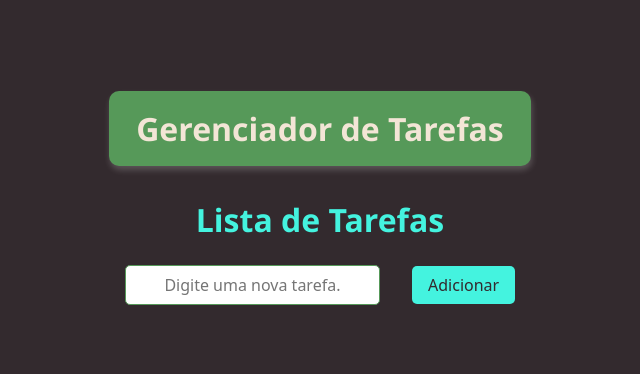
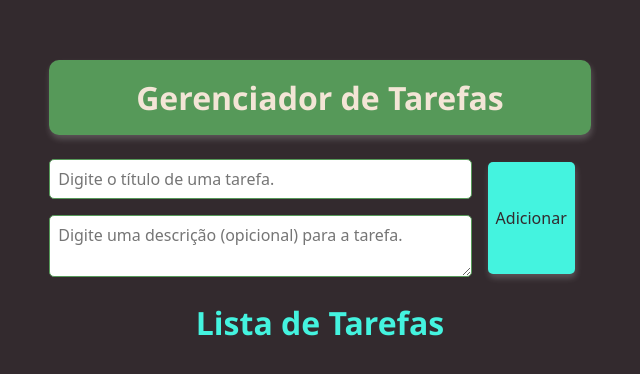
Before and after one commit to Kirarizinho02/ListaDeTarefas, a React (Vite) app in the folder lista-de-tarefas/: page / in a window 1280 px wide. Shown: the part 238-612 px from the top of the page, without its empty margins (320-960 px from the left). Built offline with nearby package versions, Linux system fonts and the light colour scheme.

Commit message:
Estilização completa.

```diff
--- a/lista-de-tarefas/package.json
+++ b/lista-de-tarefas/package.json
@@ -10,8 +10,10 @@
     "preview": "vite preview"
   },
   "dependencies": {
+    "bootstrap": "^5.3.5",
     "lista-de-tarefas": "file:",
     "react": "^19.0.0",
+    "react-bootstrap": "^2.10.9",
     "react-dom": "^19.0.0"
   },
   "devDependencies": {
--- a/lista-de-tarefas/src/components/ListaTarefa.jsx
+++ b/lista-de-tarefas/src/components/ListaTarefa.jsx
@@ -3,13 +3,25 @@ import style from './ListaTarefa.module.css'
 
 function ListaTarefas(){
     const [tarefas, setTarefas] = useState([]);
+    const [novaTarefaDescricao, setNovaTarefaDescricao] = useState('');
     const [novaTarefa, setNovaTarefa] = useState('');
 
+    const concluirTarefa = (indice) => {
+        setTarefas((tarefasAnteriores) =>
+            tarefasAnteriores.map((tarefa, i) =>
+                i === indice ? { ...tarefa, concluida: !tarefa.concluida } : tarefa
+            )
+        );
+    };
+
     const adicionarTarefa = () => {
-        if (novaTarefa.trim() !== '') {
-            setTarefas([...tarefas, novaTarefa]);
+        if (novaTarefa.trim() === '') {
+            alert("O título da tarefa é obrigatório!");
+            return;
+        }
+            setTarefas([...tarefas, {titulo: novaTarefa, descricao: novaTarefaDescricao}]);
+            setNovaTarefaDescricao("");
             setNovaTarefa("");
-        }
     };
 
     const removerTarefa = (indice) => {
@@ -18,24 +30,35 @@ function ListaTarefas(){
 
     return (
         <div className={style.ListaTarefa}>
-            <h2> Lista de Tarefas </h2>
+                <div className={style.Tarefas}>
                     <div className={style.InputContainer}>
                         <input
                             type='text'
                             value={novaTarefa}
                             onChange={(e) => setNovaTarefa(e.target.value)}
-                    placeholder="Digite uma nova tarefa."
+                            placeholder="Digite o título de uma tarefa."
                         />
+                        <textarea
+                            value={novaTarefaDescricao}
+                            onChange={(e) => setNovaTarefaDescricao(e.target.value)}
+                            placeholder="Digite uma descrição (opicional) para a tarefa."
+                        />
+                        </div>
                         <button onClick={adicionarTarefa}> Adicionar </button>
                     </div>
+                    <h2> Lista de Tarefas </h2>
                     <ul>
                 {tarefas.map((tarefa, indice) => (
-                        <li key={indice} id={`tarefa-${indice}`}>
-                            {tarefa}
-                            <div>
-                                <button onClick={() => removerTarefa(indice)}> Remover </button>
-                                <button onClick={ (e) => {
-                                    e.target.closest("li").classList.toggle(style.Concluida)}}> Concluida </button>
+                    <li key={indice} id={`tarefa-${indice}`} className={tarefa.concluida ? style.Concluida : ""}>
+                        <div className={style.TarefaTexto}>
+                            <strong>Título da tarefa:</strong> {tarefa.titulo}
+                            <strong>Descrição da tarefa:</strong> {tarefa.descricao}
+                        </div>
+                            <div className={style.Botoes}>
+                                <button onClick={() => removerTarefa(indice)}>Remover</button>
+                                <button onClick={() => {concluirTarefa(indice);}}>
+                                    {tarefa.concluida ? 'Concluída' : 'Concluir'}
+                                </button>
                         </div>
                     </li>
                 ))}
--- a/lista-de-tarefas/src/components/ListaTarefa.module.css
+++ b/lista-de-tarefas/src/components/ListaTarefa.module.css
@@ -9,15 +9,30 @@
     text-align: center;
     font-family: segoe ui;
     font-size: 2rem;
-    margin-top: 2rem;
+    margin-top: 1rem;
 }
 
 .InputContainer {
+    flex-direction: column;
     width: 33vw;
     display: flex;
     justify-content: center;
     align-items: center;
     margin-top: 1rem;
+}
+
+.Tarefas {
+    display: flex;
+    flex-direction: row;
+    justify-content: center;
+    align-items: center;
+    width: 100%;
+}
+
+.Tarefas textarea{
+    width: 100%;
+    border: 1px solid var(--verde-escuro);
+    border-radius: 5px;
 }
 
 .ListaTarefa input {
@@ -26,19 +41,21 @@
     font-size: 1rem;
     border: 1px solid var(--verde-escuro);
     border-radius: 5px;
-    text-align: center;
+    text-align: left;
 }
 
 .ListaTarefa button {
     width: auto;
-    padding: 0.5rem 1rem;
     font-size: 1rem;
+    margin-top: 1.5rem;
+    height: 7rem;
     background-color: var(--azul-ciano);
     color: var(--cinza);
     border: none;
     border-radius: 5px;
     cursor: pointer;
     transition: background-color 0.3s ease;
+    box-shadow: 1px 4px 6px rgba(255, 255, 255, 0.2);
 }
 
 .ListaTarefa button:hover {
@@ -58,7 +75,9 @@
 }
 
 .ListaTarefa li {
-    width: 31.5vw;
+    transition: ease-in-out 0.3s;
+    width: 38.3vw;
+    margin-right: 20px;
     display: flex;
     justify-content: space-between;
     align-items: center;
@@ -66,23 +85,30 @@
     border: 1px solid var(--verde-escuro);
     border-radius: 5px;
     margin-top: 0.5rem;
-    background-color: var(--bege);
+    background-color: var(--branco);
     color: var(--cinza);
     font-family: 'Segoe UI', Tahoma, Geneva, Verdana, sans-serif;
     font-size: 1.1rem;
     font-weight: 450;
-    word-wrap: break-word;
-    overflow-wrap: break-word;
-    white-space: normal;
+    word-break: break-all;
+    white-space: pre-wrap;
     text-align: justify;
 }
 
-.ListaTarefa li div {
+.ListaTarefa .Botoes {
+    display: flex;
+    flex-direction: column;
+    margin-bottom: 1rem;
+}
+
+.ListaTarefa .TarefaTexto {
     display: flex;
     flex-direction: column;
 }
 
 .ListaTarefa li button {
+    width: 6rem;
+    height: 3rem;
     background-color: var(--verde-escuro);
     color: var(--bege);
 }
@@ -92,9 +118,16 @@
 }
 
 .ListaTarefa .Concluida {
+    transition: ease-in-out 0.3s;
     background-color: var(--azul-ciano);
+    color: var(--cinza);
 }
 
-.ListaTarefa .Concluida {
-    background-color: var(--azul-ciano);
+.ListaTarefa .Concluida button {
+    background-color: var(--branco);
+    color: var(--cinza);
 }
+
+.ListaTarefa .Concluida button:hover {
+    background-color: #eb4848;
+}
--- a/lista-de-tarefas/src/global.css
+++ b/lista-de-tarefas/src/global.css
@@ -4,6 +4,7 @@
     --verde-claro: #43D94A;
     --bege: #F3E5D6;
     --azul-ciano: #44F3DF;
+    --branco: #f9f9f9;
 }
 
 * {
```
Also changed, not shown: 1 other file (tests, documents, lock files or other folders). Lines whose indentation alone changed are shown as unchanged.
